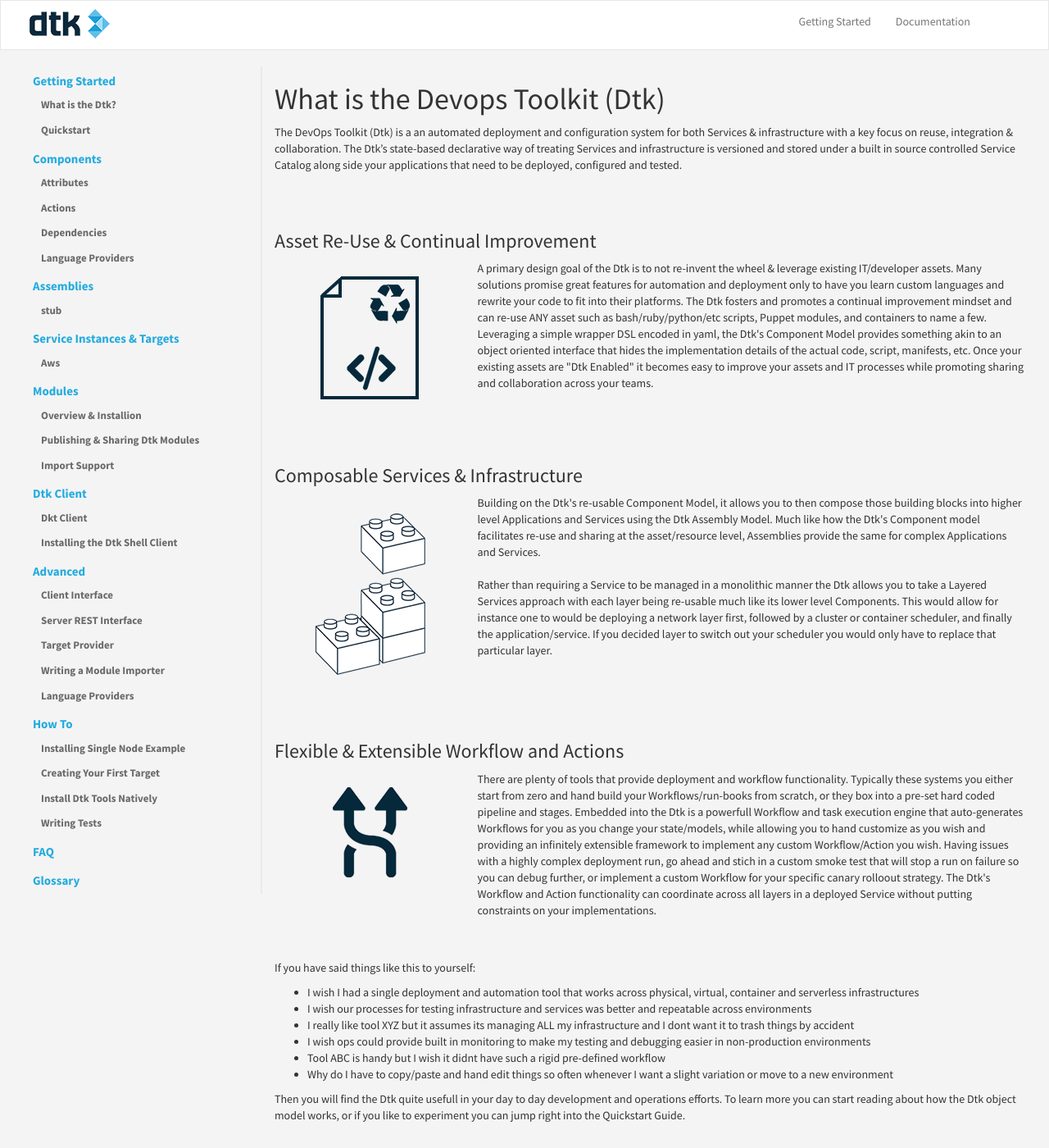
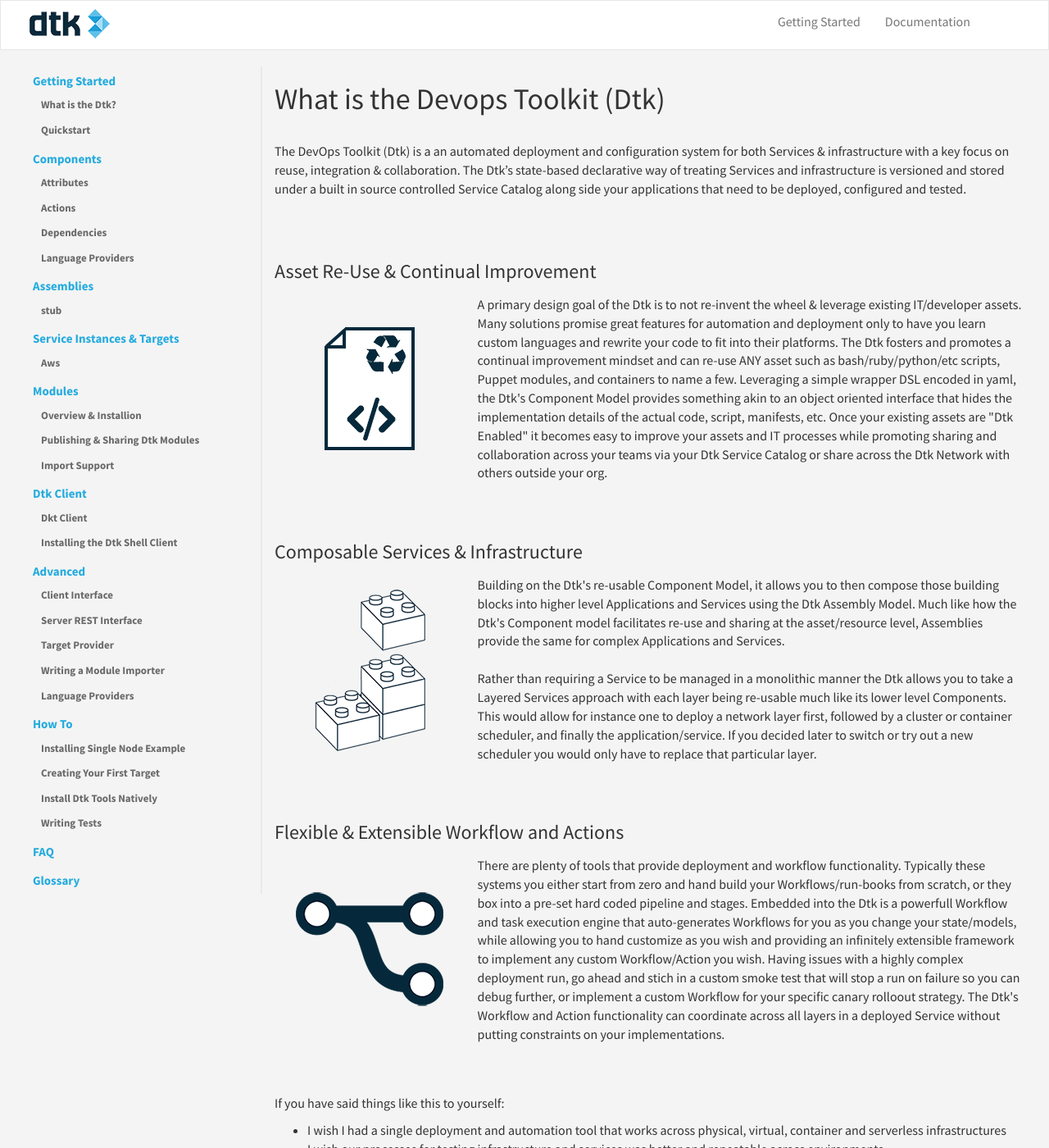
Before and after one commit to dtk/dtk-docs-v1, a Jekyll site: the page built from _getting-started/what-is-the-dtk.md, in a window 1280 px wide and 1400 px high. Shown: the whole window at 82% size. Built offline with Jekyll 4.4.1, drawn with Linux system fonts in a browser that asks for light colours.

Commit message:
updates to dflt template and what is page

```diff
--- a/_getting-started/what-is-the-dtk.md
+++ b/_getting-started/what-is-the-dtk.md
@@ -4,36 +4,34 @@ order: 1
 ---
 
 # What is the Devops Toolkit (Dtk)
-
+<br/>
 The DevOps Toolkit (Dtk) is a an automated deployment and configuration system for both Services & infrastructure with a key focus on reuse, integration & collaboration.  The Dtk's state-based declarative way of treating Services and infrastructure is versioned and stored under a built in source controlled Service Catalog along side your applications that need to be deployed, configured and tested.
 
 <br/><br/>
 
 ### Asset Re-Use & Continual Improvement
-
 <div class="container" style="width:100%">
-    <div class="row" style="">
+    <div class="row" style="display: flex; align-items: center;">
         <div class="col-md-3" style="text-align: center;">
-            <img src="{{ site.url }}/assets/img/reuse-asset-icon-02.png" style="margin: 20px auto;"/>
+            <img src="{{ site.url }}/assets/img/reuse-asset-icon-03.png" style="margin: 20px auto;"/>
         </div>
         <div class="col-md-9" style="">
-            A primary design goal of the Dtk is to not re-invent the wheel & leverage existing IT/developer assets.  Many solutions promise great features for automation and deployment only to have you learn custom languages and rewrite your code to fit into their platforms.  The Dtk fosters and promotes a continual improvement mindset and can re-use ANY asset such as bash/ruby/python/etc scripts, Puppet modules, and containers to name a few.  Leveraging a simple wrapper DSL encoded in yaml, the Dtk's Component Model provides something akin to an object oriented interface that hides the implementation details of the actual code, script, manifests, etc.  Once your existing assets are "Dtk Enabled" it becomes easy to improve your assets and IT processes while promoting sharing and collaboration across your teams.
+            A primary design goal of the Dtk is to not re-invent the wheel & leverage existing IT/developer assets.  Many solutions promise great features for automation and deployment only to have you learn custom languages and rewrite your code to fit into their platforms.  The Dtk fosters and promotes a continual improvement mindset and can re-use ANY asset such as bash/ruby/python/etc scripts, Puppet modules, and containers to name a few.  Leveraging a simple wrapper DSL encoded in yaml, the Dtk's Component Model provides something akin to an object oriented interface that hides the implementation details of the actual code, script, manifests, etc.  Once your existing assets are "Dtk Enabled" it becomes easy to improve your assets and IT processes while promoting sharing and collaboration across your teams via your Dtk Service Catalog or share across the Dtk Network with others outside your org.
         </div>
     </div>
 </div>
 <br/><br/>
 
 ### Composable Services & Infrastructure
-
 <div class="container" style="width:100%">
-    <div class="row" style="">
+    <div class="row" style="display: flex; align-items: center;">
         <div class="col-md-3" style="text-align: center;">
             <img src="{{ site.url }}/assets/img/compose-icon-01.png" style="margin: 20px auto;"/>
         </div>
         <div class="col-md-9" style="">
 	Building on the Dtk's re-usable Component Model, it allows you to then compose those building blocks into higher level Applications and Services using the Dtk Assembly Model.  Much like how the Dtk's Component model facilitates re-use and sharing at the asset/resource level, Assemblies provide the same for complex Applications and Services.
 	<br/><br/>
-	Rather than requiring a Service to be managed in a monolithic manner the Dtk allows you to take a Layered Services approach with each layer being re-usable much like its lower level Components.  This would allow for instance one to would be deploying a network layer first, followed by a cluster or container scheduler, and finally the application/service.  If you decided layer to switch out your scheduler you would only have to replace that particular layer.
+	Rather than requiring a Service to be managed in a monolithic manner the Dtk allows you to take a Layered Services approach with each layer being re-usable much like its lower level Components.  This would allow for instance one to deploy a network layer first, followed by a cluster or container scheduler, and finally the application/service.  If you decided later to switch or try out a new scheduler you would only have to replace that particular layer.
         </div>
     </div>
 </div>
@@ -41,11 +39,10 @@ The DevOps Toolkit (Dtk) is a an automated deployment and configuration system f
 
 
 ### Flexible & Extensible Workflow and Actions
-
 <div class="container" style="width:100%">
-    <div class="row" style="">
+    <div class="row" style="display: flex; align-items: center;">
         <div class="col-md-3" style="text-align: center;">
-            <img src="{{ site.url }}/assets/img/flexibility-icon-01.png" style="margin: 20px auto;"/>
+            <img src="{{ site.url }}/assets/img/flexibility-icon-02.png" style="margin: 20px auto;"/>
         </div>
         <div class="col-md-9" style="">
 	There are plenty of tools that provide deployment and workflow functionality.  Typically these systems you either start from zero and hand build your Workflows/run-books from scratch, or they box into a pre-set hard coded pipeline and stages.  Embedded into the Dtk is a powerfull Workflow and task execution engine that auto-generates Workflows for you as you change your state/models, while allowing you to hand customize as you wish and providing an infinitely extensible framework to implement any custom Workflow/Action you wish.  Having issues with a highly complex deployment run, go ahead and stich in a custom smoke test that will stop a run on failure so you can debug further, or implement a custom Workflow for your specific canary rolloout strategy.  The Dtk's Workflow and Action functionality can coordinate across all layers in a deployed Service without putting constraints on your implementations.
--- a/_layouts/default.html
+++ b/_layouts/default.html
@@ -93,7 +93,7 @@
 </style>
 </head>
 
-<body style="background-color: #F4F4F4;">
+<body style="background-color: #F4F4F4; font-size: 16px;">
 
 {% include nav.html %}
 <div class="container" style="width:100%">
```
